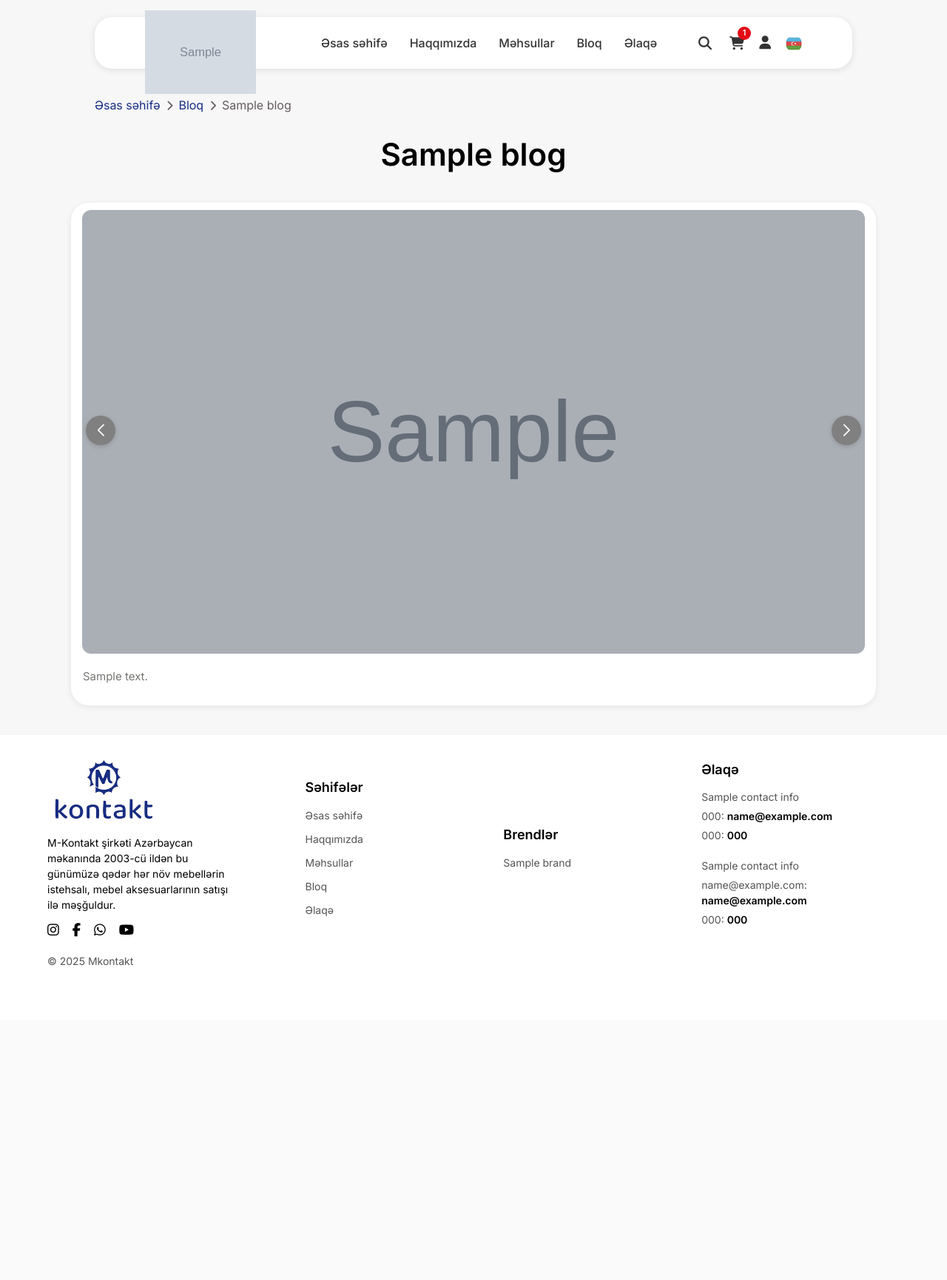
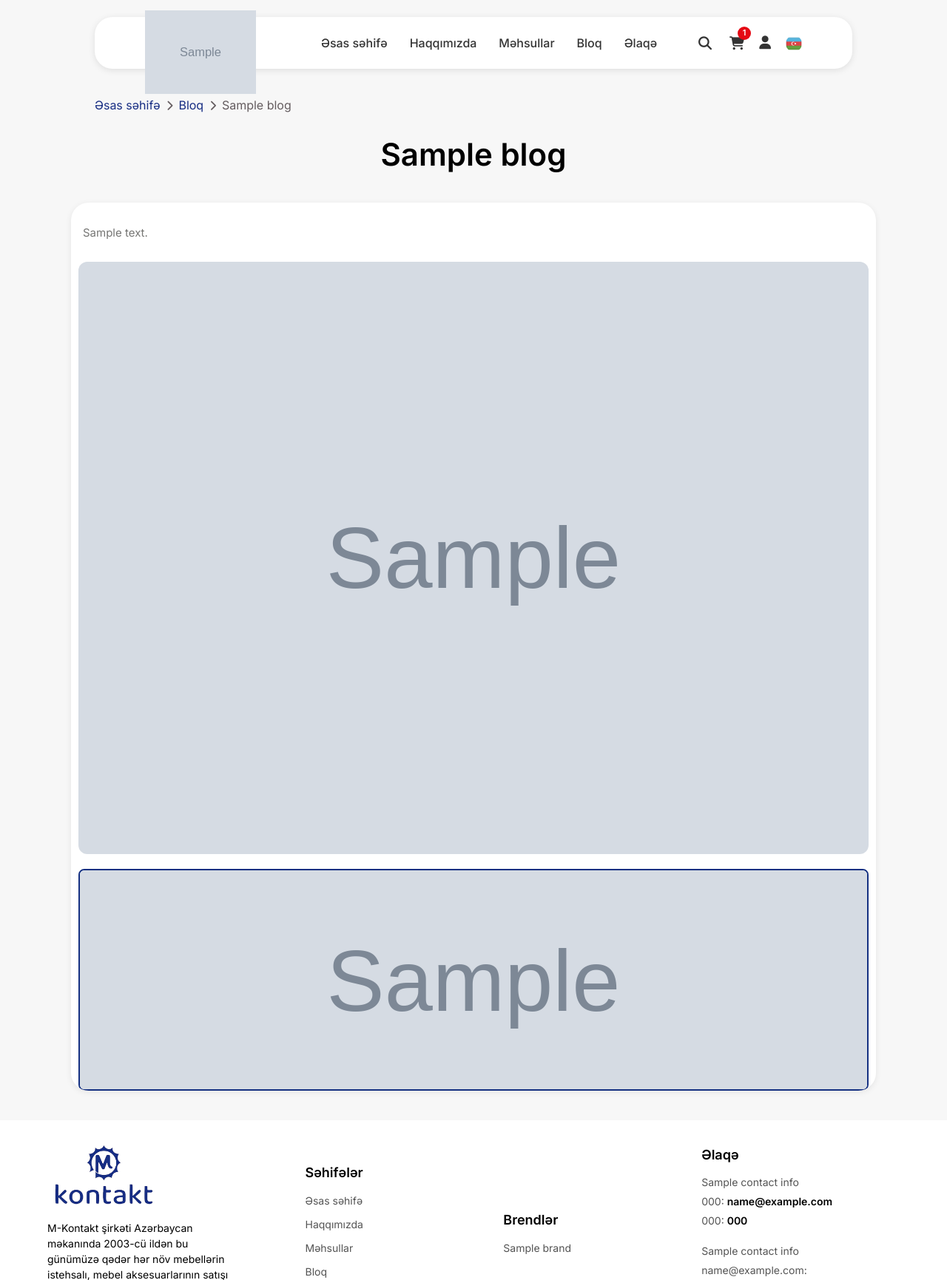
Before and after one commit to naillegal/mkontakt.az, a Django app: template MContact/templates/blog-detail.html in a window 1280 px wide. Shown: the top 1731 px of the page at 74% size. Before the commit the page ends 1306 px from the top, so only its background shows below. Run offline with Django 5.2, Linux system fonts and the light colour scheme; the template is opened without the code that fills it: most values are stand-ins (such as "Sample title", 1, 10 or a date in 2020); grey boxes marked "Sample" are stand-in pictures; some libraries are stand-ins or nearby versions.

Commit message:
blog required changes configured

```diff
--- a/MContact/admin.py
+++ b/MContact/admin.py
@@ -284,7 +284,7 @@ class OrderAdmin(admin.ModelAdmin):
     fieldsets = (
         (None, {
             "fields": (
-                "user",
+                "viewed", "user",
                 "full_name", "phone", "address",
                 "delivery_date", "delivery_time",
             )
--- a/MContact/models.py
+++ b/MContact/models.py
@@ -534,7 +534,7 @@ class CartItem(models.Model):
     product = models.ForeignKey(Product, on_delete=models.CASCADE)
     variant = models.ForeignKey(
         ProductVariant,
-        on_delete=models.PROTECT,
+        on_delete=models.SET_NULL,
         null=True, blank=True
     )
     quantity = models.PositiveIntegerField(default=1)
--- a/MContact/templates/blog-detail.html
+++ b/MContact/templates/blog-detail.html
@@ -2,12 +2,12 @@
 {% load static %}
 {% load i18n %}
 {% block title %}
-  <title>{% trans "Mkontakt" %} - {{ blog.title }}</title>
+  <title>{% trans 'Mkontakt' %}- {{ blog.title }}</title>
 {% endblock %}
 {% block meta_tags %}
-  <meta name="description" content="{{ blog.title }} - {% trans "Mkontakt Blog" %}" />
-  <meta property="og:title" content="{% trans "Mkontakt" %} - {{ blog.title }}" />
-  <meta property="og:description" content="{{ blog.title }} - {% trans "Mkontakt Blog" %}" />
+  <meta name="description" content="{{ blog.title }} - {% trans 'Mkontakt Blog' %}" />
+  <meta property="og:title" content="{% trans 'Mkontakt' %} - {{ blog.title }}" />
+  <meta property="og:description" content="{{ blog.title }} - {% trans 'Mkontakt Blog' %}" />
   <meta property="og:type" content="website" />
   <meta property="og:url" content="{{ request.build_absolute_uri }}" />
   {% if blog.image %}
@@ -19,11 +19,11 @@
 {% block main %}
   <section id="mini-routes">
     <div class="routes">
-      <a href="{% url 'MContact:index' %}" class="route">{% trans "Əsas səhifə" %}</a>
+      <a href="{% url 'MContact:index' %}" class="route">{% trans 'Əsas səhifə' %}</a>
       <div>
         <i class="fa-solid fa-chevron-right"></i>
       </div>
-      <a href="{% url 'MContact:blog_list' %}" class="route">{% trans "Bloq" %}</a>
+      <a href="{% url 'MContact:blog_list' %}" class="route">{% trans 'Bloq' %}</a>
       <div>
         <i class="fa-solid fa-chevron-right"></i>
       </div>
@@ -37,28 +37,25 @@
     </div>
     <div class="blog-detail-container">
       <div class="blog-detail-box">
-        <div class="blog-detail-img">
-          <div class="swiper blogDetailSwiper">
-            <div class="swiper-wrapper">
-              {% if blog.images.all %}
-                {% for img in blog.ordered_images %}
-                  <div class="swiper-slide">
-                    <img src="{{ img.image.url }}" alt="{{ blog.title }}" />
-                  </div>
-                {% endfor %}
-              {% else %}
-                <div class="swiper-slide">
-                  <img src="{% static 'images/blog.png' %}" alt="{{ blog.title }}" />
-                </div>
-              {% endif %}
-            </div>
-            <div class="swiper-button-prev"></div>
-            <div class="swiper-button-next"></div>
-            <div class="swiper-pagination"></div>
-          </div>
-        </div>
         <div class="blog-detail-content">
           <div class="description">{{ blog.description|safe }}</div>
+        </div>
+        <div class="blog-detail-img">
+          <img id="main-blog-image"
+            src="{% if blog.ordered_images %}
+              {{ blog.ordered_images.0.image.url }}
+            {% else %}
+              {% static 'images/blog.png' %}
+            {% endif %}"
+            alt="{{ blog.title }}" />
+        </div>
+
+        <div class="blog-thumbnails">
+          {% for img in blog.ordered_images %}
+            <div class="thumbnail{% if forloop.first %} active{% endif %}">
+              <img src="{{ img.image.url }}" data-full="{{ img.image.url }}" alt="{{ blog.title }}" />
+            </div>
+          {% endfor %}
         </div>
       </div>
     </div>
--- a/MContact/templates/products-detail.html
+++ b/MContact/templates/products-detail.html
@@ -136,11 +136,7 @@
               <div class="product-content">
                 <a href="{{ other.get_absolute_url }}">
                   <div class="title">{{ other.title }}</div>
-                  <div class="description">
-                    {% for cat in other.categories.all %}
-                      {{ cat.name }}{% if not forloop.last %}, {% endif %}
-                    {% endfor %}
-                  </div>
+                  <div class="description">{{ other.description|truncatechars:20 }}</div>
                 </a>
                 <div class="product-price-and-cart">
                   <div class="product-price">₼{{ product.price }}</div>
--- a/MContact/urls.py
+++ b/MContact/urls.py
@@ -30,8 +30,8 @@ urlpatterns = [
          name='brand-list-create'),
     path('api/categories/', views.CategoryListCreateAPIView.as_view(),
          name='category-list-create'),
-    path('api/product-types/', views.ProductTypeListCreateAPIView.as_view(),
-         name='producttype-list-create'),
+#     path('api/product-types/', views.ProductTypeListCreateAPIView.as_view(),
+#          name='producttype-list-create'),
     path('api/products/', views.ProductListAPIView.as_view(), name='product-list'),
     path('api/products/<int:pk>/',
          views.ProductRetrieveAPIView.as_view(), name='product-detail'),
--- a/static/styles/_blog.scss
+++ b/static/styles/_blog.scss
@@ -127,19 +127,65 @@
       box-shadow: 0 2px 8px rgba(0, 0, 0, 0.08);
 
       .blog-detail-img {
-        position: relative;
-        text-align: center;
-        border-radius: 12px;
-
         img {
           width: 100%;
-          height: 600px;
+          height: auto;
+          border-radius: 12px;
           object-fit: cover;
-          display: inline-block;
-          border-radius: 12px;
-          @media (max-width: 991px) {
+        }
+      }
+
+      .blog-thumbnails {
+        display: flex;
+        flex-wrap: wrap;
+        gap: 10px;
+        margin-top: 20px;
+        justify-content: center;
+
+        .thumbnail {
+          flex: 1 1 calc((100% - 20px) / 3);
+          aspect-ratio: 1 / 1;
+          cursor: pointer;
+          border: 2px solid transparent;
+          border-radius: 8px;
+          overflow: hidden;
+          transition: border-color 0.2s;
+          height: 300px;
+
+          img {
+            width: 100%;
             height: 300px;
+            object-fit: cover;
+            display: block;
           }
+
+          &.active {
+            border-color: rgba(20, 48, 130, 1);
+          }
+        }
+      }
+
+      @media (max-width: 768px) {
+        .blog-thumbnails .thumbnail {
+          flex: 1 1 calc((100% - 10px) / 2);
+        }
+      }
+
+      @media (max-width: 576px) {
+        .blog-thumbnails .thumbnail {
+          flex: 1 1 100%;
+        }
+      }
+
+      @media (max-width: 768px) {
+        .blog-thumbnails .thumbnail {
+          width: calc((100% - 10px) / 2);
+        }
+      }
+
+      @media (max-width: 576px) {
+        .blog-thumbnails .thumbnail {
+          width: 100%;
         }
       }
 
--- a/static/styles/_products-detail.scss
+++ b/static/styles/_products-detail.scss
@@ -5,12 +5,10 @@
     width: 90%;
     margin: auto;
     .selected-product-info-slider {
-      max-width: 50%;
+      max-width: 70%;
       margin: auto;
       .swiper {
         position: relative;
-        width: 100%;
-
         @media (max-width: 768px) {
           padding: 0;
         }
@@ -26,8 +24,6 @@
           justify-content: center;
           align-items: center;
           padding: 0px 5px;
-          width: 250px;
-          height: 250px;
 
           img {
             width: 100%;
--- a/static/styles/style.css
+++ b/static/styles/style.css
@@ -2549,12 +2549,11 @@ footer .footer-copyright {
   margin: auto;
 }
 #selected-product-info .selected-product-info-container .selected-product-info-slider {
-  max-width: 50%;
+  max-width: 70%;
   margin: auto;
 }
 #selected-product-info .selected-product-info-container .selected-product-info-slider .swiper {
   position: relative;
-  width: 100%;
 }
 @media (max-width: 768px) {
   #selected-product-info .selected-product-info-container .selected-product-info-slider .swiper {
@@ -2571,8 +2570,6 @@ footer .footer-copyright {
   justify-content: center;
   align-items: center;
   padding: 0px 5px;
-  width: 250px;
-  height: 250px;
 }
 #selected-product-info .selected-product-info-container .selected-product-info-slider .swiper .swiper-slide img {
   width: 100%;
@@ -3054,22 +3051,58 @@ footer .footer-copyright {
   overflow: hidden;
   box-shadow: 0 2px 8px rgba(0, 0, 0, 0.08);
 }
-#blog-detail-main .blog-detail-container .blog-detail-box .blog-detail-img {
-  position: relative;
-  text-align: center;
+#blog-detail-main .blog-detail-container .blog-detail-box .blog-detail-img img {
+  width: 100%;
+  height: auto;
   border-radius: 12px;
-}
-#blog-detail-main .blog-detail-container .blog-detail-box .blog-detail-img img {
-  width: 100%;
-  height: 600px;
   -o-object-fit: cover;
      object-fit: cover;
-  display: inline-block;
-  border-radius: 12px;
-}
-@media (max-width: 991px) {
-  #blog-detail-main .blog-detail-container .blog-detail-box .blog-detail-img img {
-    height: 300px;
+}
+#blog-detail-main .blog-detail-container .blog-detail-box .blog-thumbnails {
+  display: flex;
+  flex-wrap: wrap;
+  gap: 10px;
+  margin-top: 20px;
+  justify-content: center;
+}
+#blog-detail-main .blog-detail-container .blog-detail-box .blog-thumbnails .thumbnail {
+  flex: 1 1 calc((100% - 20px) / 3);
+  aspect-ratio: 1/1;
+  cursor: pointer;
+  border: 2px solid transparent;
+  border-radius: 8px;
+  overflow: hidden;
+  transition: border-color 0.2s;
+  height: 300px;
+}
+#blog-detail-main .blog-detail-container .blog-detail-box .blog-thumbnails .thumbnail img {
+  width: 100%;
+  height: 300px;
+  -o-object-fit: cover;
+     object-fit: cover;
+  display: block;
+}
+#blog-detail-main .blog-detail-container .blog-detail-box .blog-thumbnails .thumbnail.active {
+  border-color: rgb(20, 48, 130);
+}
+@media (max-width: 768px) {
+  #blog-detail-main .blog-detail-container .blog-detail-box .blog-thumbnails .thumbnail {
+    flex: 1 1 calc((100% - 10px) / 2);
+  }
+}
+@media (max-width: 576px) {
+  #blog-detail-main .blog-detail-container .blog-detail-box .blog-thumbnails .thumbnail {
+    flex: 1 1 100%;
+  }
+}
+@media (max-width: 768px) {
+  #blog-detail-main .blog-detail-container .blog-detail-box .blog-thumbnails .thumbnail {
+    width: calc((100% - 10px) / 2);
+  }
+}
+@media (max-width: 576px) {
+  #blog-detail-main .blog-detail-container .blog-detail-box .blog-thumbnails .thumbnail {
+    width: 100%;
   }
 }
 #blog-detail-main .blog-detail-container .blog-detail-box .blog-detail-content {
```
Also changed, not shown: MContact/serializers.py (+70 -37 lines), MContact/templates/products.html (+65 -27 lines), MContact/views.py (+52 -30 lines), static/scripts/main.js (+37 -50 lines), MContact/migrations/0035_order_viewed_alter_cartitem_variant.py (added), MContact/migrations/0036_productattribute_name_az_productattribute_name_en_and_more.py (added), MContact/migrations/0037_alter_cartitem_variant.py (added), MContact/migrations/0038_remove_productattribute_name_az_and_more.py (added), 1 other file.
